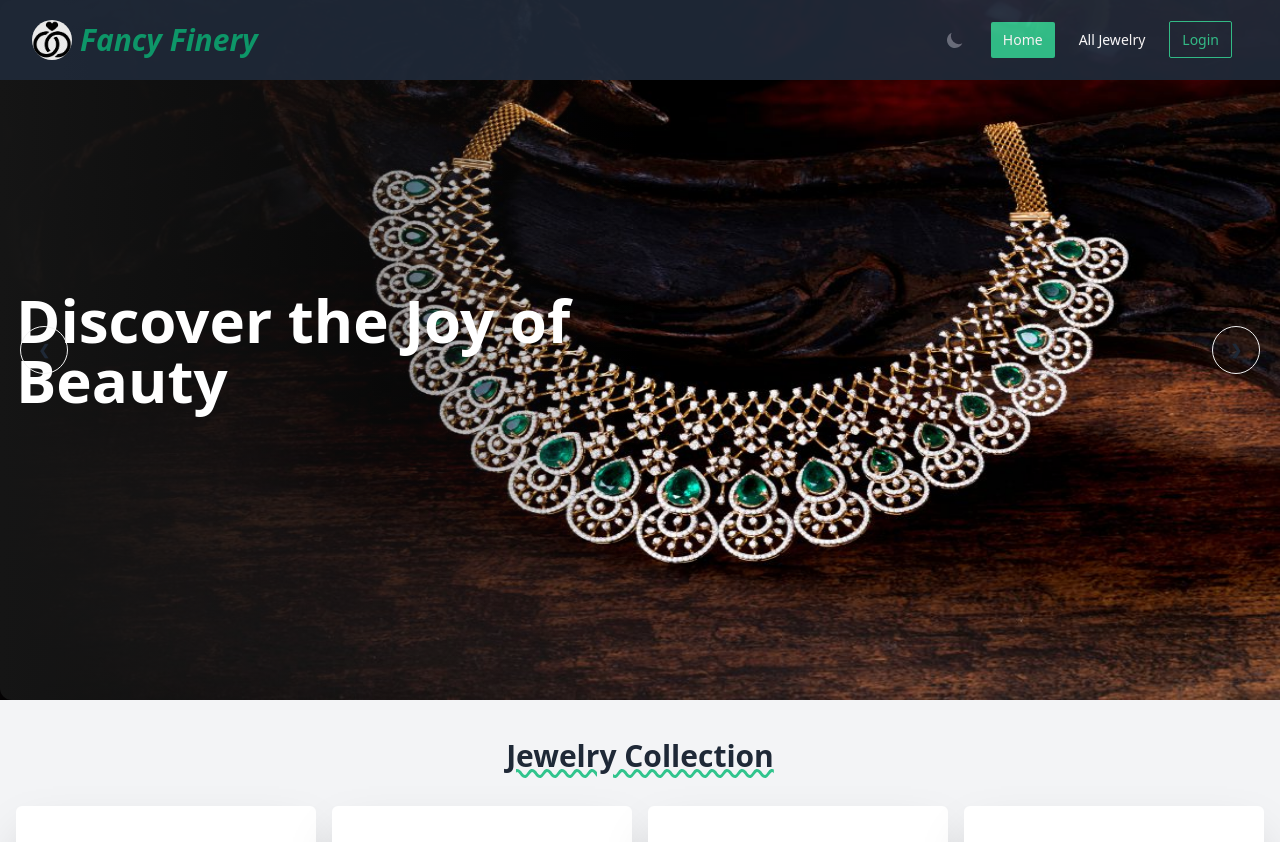
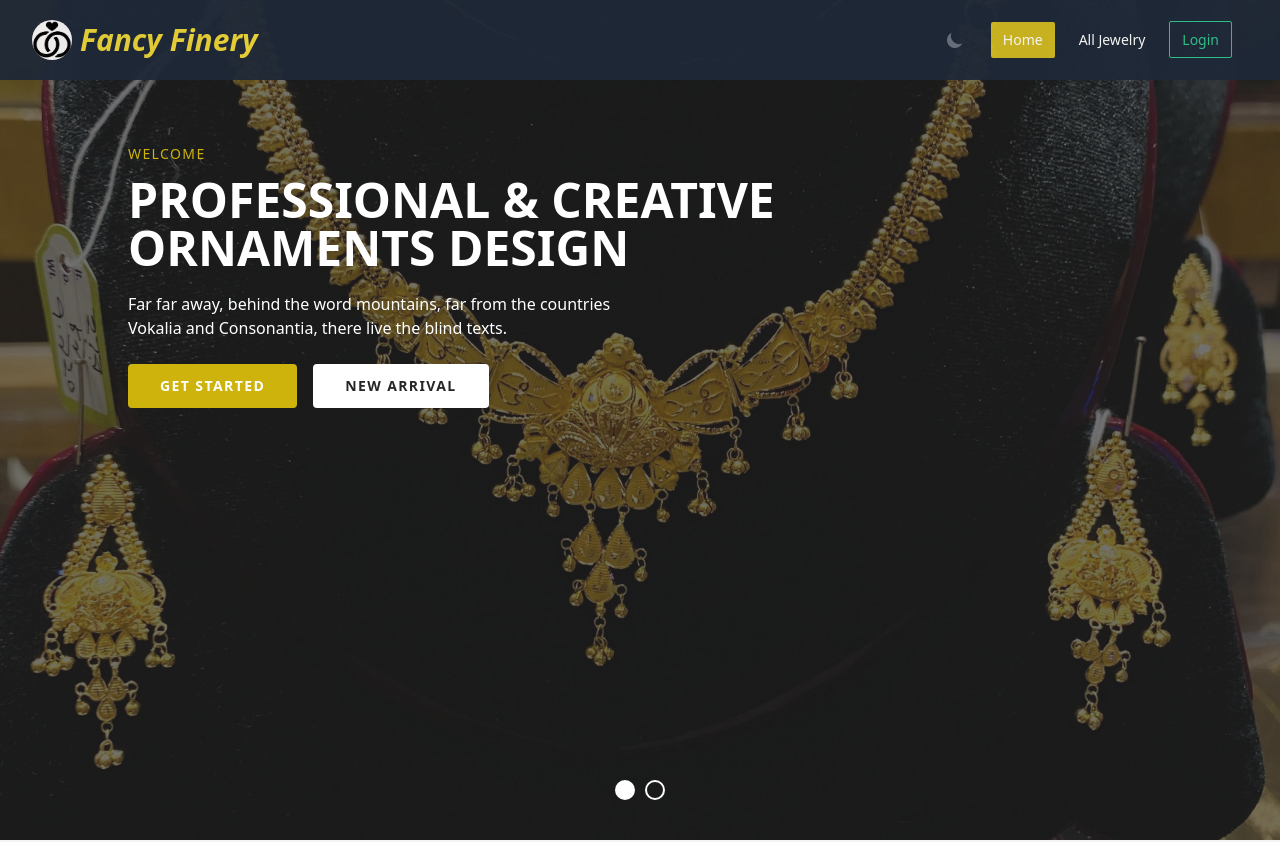
Before and after one commit to Rocky3112/Fancy-Finery, a React (Vite) app: page / in a window 1280 px wide. Shown: the top 842 px of the page. Built offline with nearby package versions, Linux system fonts and the light colour scheme; no server answers.

Commit message:
chanage the theme design to Attractive

```diff
--- a/package.json
+++ b/package.json
@@ -25,7 +25,9 @@
     "react-icons": "^4.11.0",
     "react-query": "^3.39.3",
     "react-router-dom": "^6.16.0",
+    "react-slick": "^0.30.1",
     "react-spinners": "^0.13.8",
+    "slick-carousel": "^1.8.1",
     "sort-by": "^1.2.0",
     "sweetalert2": "^11.7.32"
   },
--- a/src/components/ActiveLink.jsx
+++ b/src/components/ActiveLink.jsx
@@ -6,7 +6,7 @@ const ActiveLink = ({ to, children }) => {
       to={to}
       className={({ isActive }) =>
         isActive
-          ? "text-white px-3 py-2 bg-green-400 rounded-sm"
+          ? "text-white px-3 py-2 bg-[#d2ba21] rounded-sm"
           : "text-white px-3 py-2 dark:text-white"
       }
     >
--- a/src/components/Header.jsx
+++ b/src/components/Header.jsx
@@ -25,7 +25,7 @@ const Header = () => {
     <div className="flex justify-between items-center text-white px-2 md:px-8 py-3   bg-gray-800 fixed top-0 left-0 right-0 z-20 opacity-95">
       <div className="flex items-center gap-2">
         <img className="h-10 w-10 bg-black rounded-full" src={Logo} alt="" />
-        <h1 className="text-3xl font-bold italic text-green-500">
+        <h1 className="text-3xl font-bold italic text-[#ecd437]">
         Fancy Finery
         </h1>
       </div>
@@ -65,7 +65,7 @@ const Header = () => {
               <div className="flex gap-4 items-center">
                 <button
                   onClick={handleLogOut}
-                  className="font-medium px-3 py-2 text-green-500 hover:bg-green-500 hover:text-white border border-green-500 rounded-sm dark:text-white"
+                  className="font-medium px-3 py-2 text-[#CDB30C] hover:bg-[#CDB30C] hover:text-white border border-[#CDB30C] rounded-sm dark:text-white"
                 >
                   Log Out
                 </button>
--- /dev/null
+++ b/src/pages/Home/Banner/Banner.css
@@ -0,0 +1,53 @@
+.banner_bg01{
+    background-image:url('../../../assets/Model/bannerImg1.jpg');
+    background-position:center;
+    background-repeat: no-repeat;
+    background-size:cover;
+    height: 105vh;
+}
+.banner_bg01::before{
+    position: absolute;
+    content:"";
+    left:0;
+    top:0;
+    width:100%;
+    height:100%;
+    background-color:#2626262f;
+}
+.banner_bg02{
+    background-image:url('../../../assets/Model/bannerImg2.jpg');
+    background-position:center;
+    background-repeat: no-repeat;
+    background-size:cover;
+}
+.banner_bg02::before{
+    position: absolute;
+    content:"";
+    left:0;
+    top:0;
+    width:100%;
+    height:100%;
+    background-color:#2626262f;
+}
+
+.banner_arrow .slick-dots{
+    bottom: 40px !important;
+    display:none;
+}
+.banner_arrow .slick-dots li button::before{
+    font-size:0px;
+    display:none;
+}
+.banner_arrow .slick-dots li button::after{
+    font-size:0px;
+    display:none;
+}
+.banner_arrow .slick-dots li{
+    display:inline-block;
+    border:2px solid #fff;
+    border-radius:50%;
+    transition:0.5s;
+}
+.banner_arrow .slick-dots li.slick-active{
+    background-color:#fff;
+}
--- a/src/pages/Home/Banner/Banner.jsx
+++ b/src/pages/Home/Banner/Banner.jsx
@@ -1,63 +1,52 @@
-import Modal1 from "../../../assets/Model/bannerImg2.jpg";
-import Modal3 from "../../../assets/Model/bannerImg3.webp";
-import Modal4 from "../../../assets/Model/bannerImg1.jpg";
+// import Modal1 from "../../../assets/Model/bannerImg2.jpg";
+// import Modal3 from "../../../assets/Model/bannerImg3.webp";
+// import Modal4 from "../../../assets/Model/bannerImg1.jpg";
+import './Banner.css'
+import "slick-carousel/slick/slick.css";
+import "slick-carousel/slick/slick-theme.css";
+import Slider from 'react-slick';
+// import Slider from 'react-slick';
+const Banner = () => {
+    var settings = {
+        dots: true,
+        arrows: false,
+        infinite: true,
+        speed: 500,
+        slidesToShow: 1,
+        slidesToScroll: 1
+    };
+    return (
+        <div className=''>
 
-const Banner = () => {
-  return (
-    <div className="carousel h-[400px] md:h-[700px]">
-      <div id="slide1" className="carousel-item relative w-full">
-        <img src={Modal1} className="w-full" />
-        <div className="absolute left-0 top-0 bg-gradient-to-r from-[#151515] to-[rgba(21,21,21,0)] h-full flex items-center rounded-xl w-1/2">
-          <div className="text-white space-y-4 flex flex-col justify-center">
-            <h2 className="text-3xl md:text-6xl font-bold mx-4">
-              Discover the Joy of Beauty
-            </h2>
+            <div className='banner_arrow '>
+                <Slider {...settings}>
+                    <div className='banner_bg01 lg:px-32 md:px-28 sm:px-18 px-12 py-36 text-[#fff] '>
+                        <div className='z-10 relative '>
+                            <p className='font-medium text-sm tracking-widest uppercase text-[#CDB30C]'>welcome</p>
+                            <h2 className='lg:text-5xl md:text-3xl sm:text-4xl text-3xl font-bold lg:w-[70%] py-3 uppercase'>Professional & Creative Ornaments Design </h2>
+                            <p className='py-2 lg:w-[50%]'>Far far away, behind the word mountains, far from the countries Vokalia and Consonantia, there live the blind texts.
+                            </p>
+                        </div>
+
+                        <div className='z-10 relative flex items-center gap-4 flex-wrap mt-4'>
+                            <button className='py-3 px-8 text-sm tracking-widest font-bold bg-[#CDB30C] text-white uppercase hover:bg-[#fff] hover:text-[#262626] duration-300 cursor-pointer rounded '>get started</button>
+                            <button className='py-3 px-8 text-sm tracking-widest font-bold bg-[#fff] text-[#262626] uppercase hover:bg-[#CDB30C] hover:text-[#fff] duration-300 cursor-pointer rounded'>New Arrival</button>
                         </div>
                     </div>
-        <div className="absolute flex justify-between transform -translate-y-1/2 left-5 right-5 top-1/2">
-          <a href="#slide3" className="btn bg-inherit btn-circle">
-            ❮
-          </a>
-          <a href="#slide2" className="btn bg-inherit btn-circle">
-            ❯
-          </a>
+                    <div className='banner_bg02 lg:px-32 md:px-28 sm:px-18 px-12 py-36 text-[#fff]'>
+                        <div className='z-10 relative '>
+                            <p className='font-medium text-sm tracking-widest uppercase text-[#CDB30C]'>welcome</p>
+                            <h2 className='lg:text-6xl md:text-5xl sm:text-4xl text-3xl font-bold lg:w-[60%] py-3 capitalize'>Digital Innovation Company that Creates Solution</h2>
+                            <p className='py-2 lg:w-[50%]'>Far far away, behind the word mountains, far from the countries Vokalia and Consonantia, there live the blind texts.
+                            </p>
+                        </div>
+
+                        <div className='z-10 relative flex items-center gap-4 flex-wrap mt-4'>
+                            <button className='py-3 px-8 text-sm tracking-widest font-bold bg-[#CDB30C] text-white uppercase hover:bg-[#fff] hover:text-[#262626] duration-300 cursor-pointer rounded'>get started</button>
+                            <button className='py-3 px-8 text-sm tracking-widest font-bold bg-[#fff] text-[#262626] uppercase hover:bg-[#CDB30C] hover:text-[#fff] duration-300 cursor-pointer rounded'>New Arrival</button>
                         </div>
                     </div>
-      <div id="slide2" className="carousel-item relative w-full">
-        <img src={Modal3} className="w-full" />
-        <div className="absolute left-0 top-0 bg-gradient-to-r from-[#151515] to-[rgba(21,21,21,0)] h-full flex items-center rounded-xl w-1/2">
-          <div className="text-white space-y-4 flex flex-col justify-center">
-            <h2 className="text-3xl md:text-6xl font-bold mx-4">
-              Sunshine of your life
-            </h2>
-          </div>
-        </div>
-        <div className="absolute flex justify-between transform -translate-y-1/2 left-5 right-5 top-1/2">
-          <a href="#slide1" className="btn bg-inherit btn-circle">
-            ❮
-          </a>
-          <a href="#slide3" className="btn bg-inherit btn-circle">
-            ❯
-          </a>
-        </div>
-      </div>
-      <div id="slide3" className="carousel-item relative w-full">
-        <img src={Modal4} className="w-full  object-center" />
-        <div className="absolute left-0 top-0 bg-gradient-to-r from-[#151515] to-[rgba(21,21,21,0)] h-full flex items-center rounded-xl w-1/2">
-          <div className="text-white space-y-4 flex flex-col justify-center">
-            <h2 className="text-3xl md:text-6xl font-bold mx-4">
-              Wear your brand
-            </h2>
-          </div>
-        </div>
-        <div className="absolute flex justify-between transform -translate-y-1/2 left-5 right-5 top-1/2">
-          <a href="#slide2" className="btn bg-inherit btn-circle">
-            ❮
-          </a>
-          <a href="#slide1" className="btn bg-inherit btn-circle">
-            ❯
-          </a>
-        </div>
+                </Slider>
             </div>
         </div>
     );
```
Also changed, not shown: 1 other file (tests, documents, lock files or other folders). Lines whose indentation alone changed are shown as unchanged.
